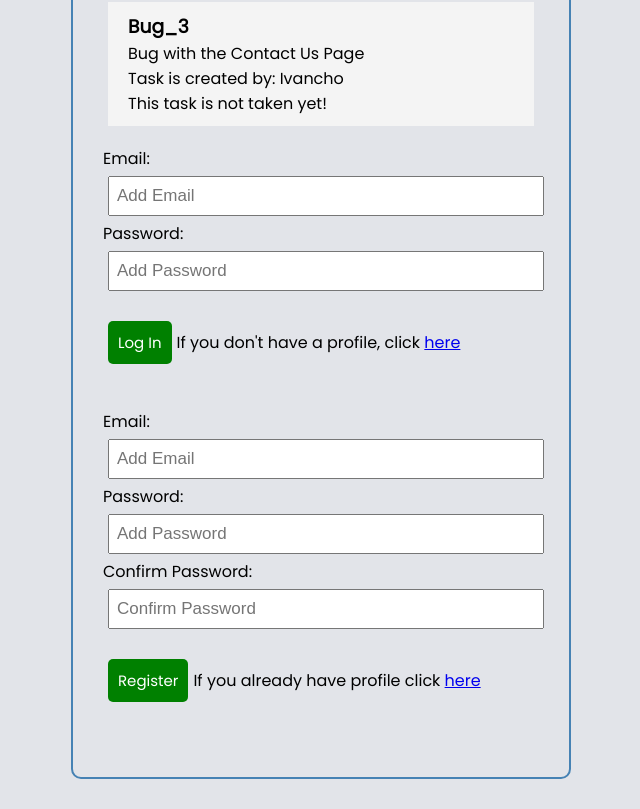
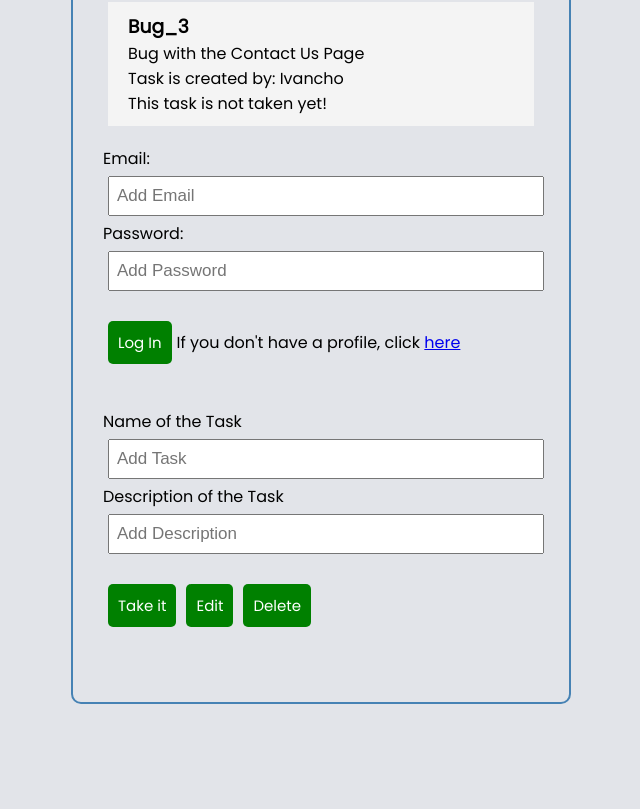
Before and after one commit to kalinsky-dev/TASK-TRACKER, a React (Create React App) app: page /1 in a window 1280 px wide. Shown: the part 416-1225 px from the top of the page, without its empty margins (319-959 px from the left). After the commit the page ends 1150 px from the top, so only its background shows below. Built offline with nearby package versions, Linux system fonts and the light colour scheme.

Commit message:
create Task Details Component

```diff
--- a/src/App.js
+++ b/src/App.js
@@ -5,6 +5,7 @@ import Header from "./components/Header";
 import Home from "./components/Home";
 import Login from './components/Login';
 import Register from './components/Register';
+import TaskDetails from './components/TaskDetails';
 
 
 
@@ -54,8 +55,9 @@ function App() {
       <main>
         <Home tasks={tasks} />
         <Login />
-        <Register />
+        {/* <Register /> */}
         {/* <AddTask /> */}
+        <TaskDetails />
       </main>
     </div>
   );
--- /dev/null
+++ b/src/components/TaskDetails.js
@@ -0,0 +1,25 @@
+import { useState } from 'react';
+
+
+const TaskDetails = () => {
+  const [taskName, setName] = useState('');
+  const [taskDescr, setDescr] = useState('');
+
+
+
+  return (
+    <form className="add-form">
+      <div className="form-control">
+        <label>Name of the Task</label>
+        <input type="text" placeholder="Add Task" value={taskName} onChange={(e) => setName(e.target.value)} />
+        <label>Description of the Task</label>
+        <input type="text" placeholder="Add Description" value={taskDescr} onChange={(e) => setDescr(e.target.value)} />
+      </div>
+      <input type="submit" className="btn" value="Take it" />
+      <input type="submit" className="btn" value="Edit" />
+      <input type="submit" className="btn" value="Delete" />
+    </form>
+  );
+};
+
+export default TaskDetails;
```
